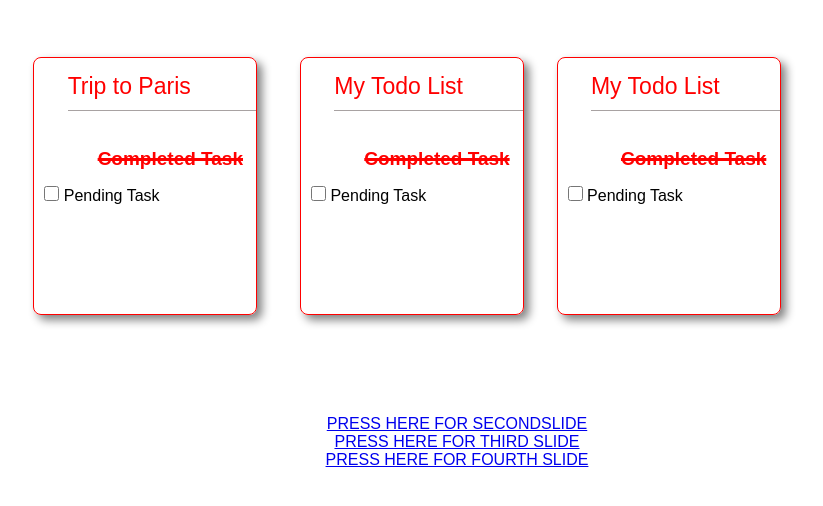
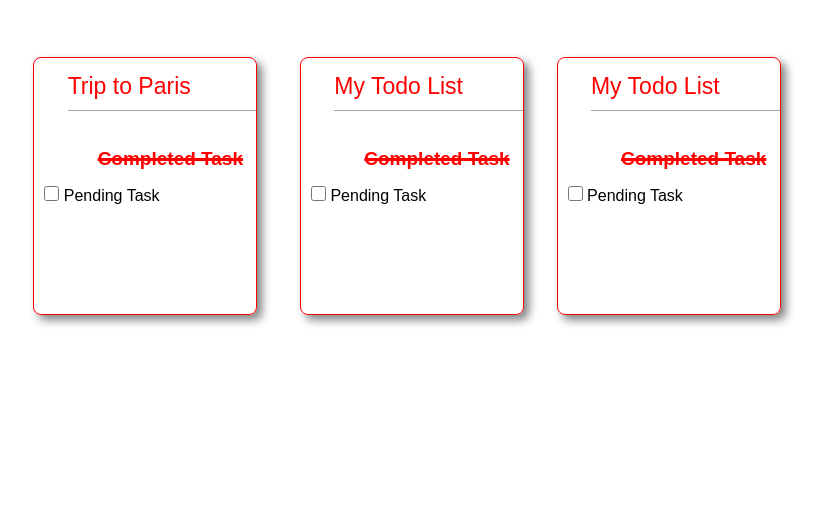
Before and after one commit to Harshavardhan13/TodoApp-UI-Web, a plain HTML site: page index.html in a window 1280 px wide. Shown: the part 138-644 px from the top of the page, without its empty margins (183-1006 px from the left). Drawn offline with Linux system fonts and the light colour scheme.

Commit message:
this is commit

```diff
--- a/index.html
+++ b/index.html
@@ -112,23 +112,5 @@
     </div>
 
 
-
-    <br><br><br><br><br>
-
-
-    <div class="slide">
-
-    <a href="secondslide.html"  target="_blank">PRESS HERE FOR SECONDSLIDE</a><br>
-    <a href="thirslide.html"    target="_blank">PRESS HERE FOR THIRD SLIDE</a><br>
-    <a href="fourthslide.html"  target="_blank">PRESS HERE FOR FOURTH SLIDE</a>
-
-    </div>
-
-
-
-
-
-
-
 </body>
 </html>
```
